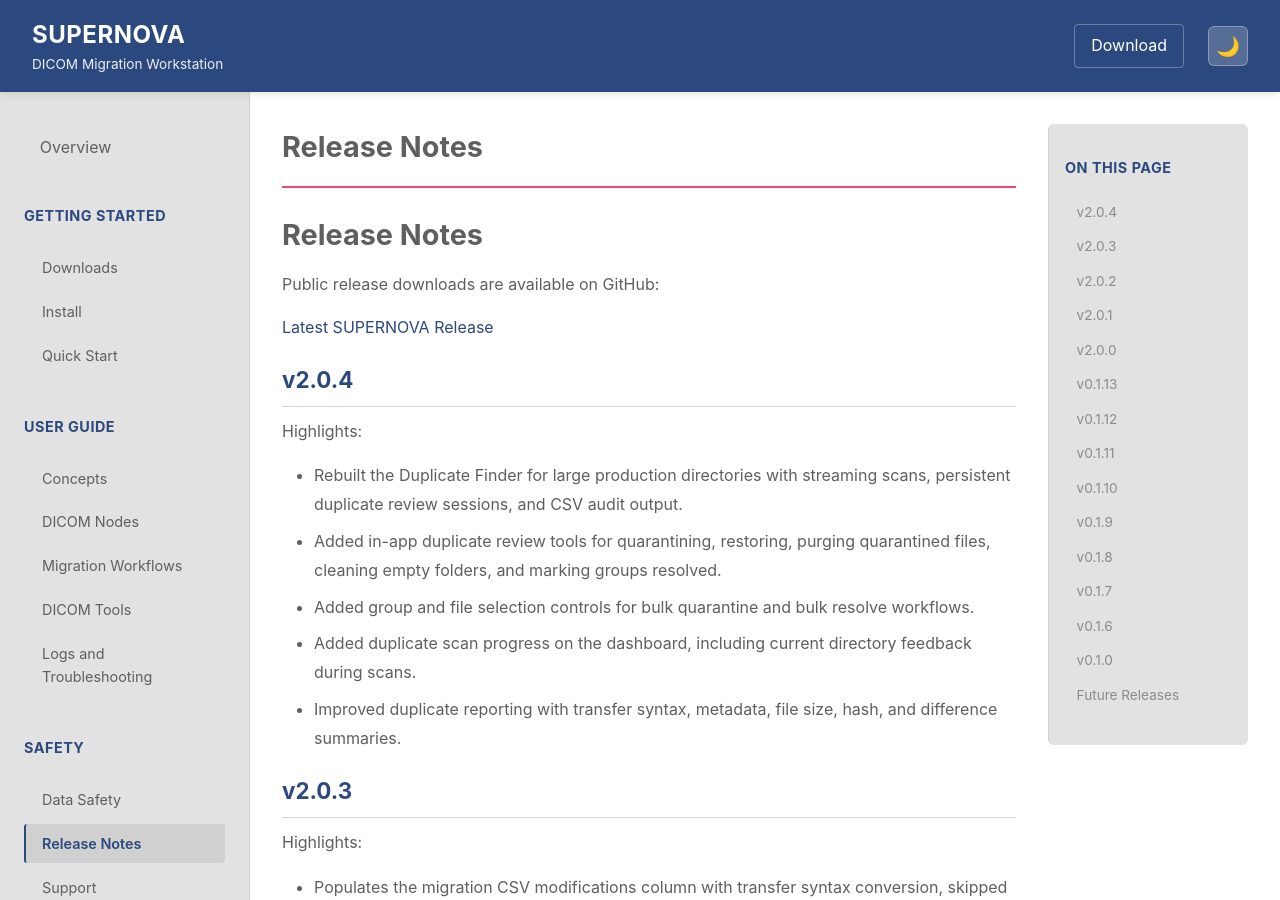
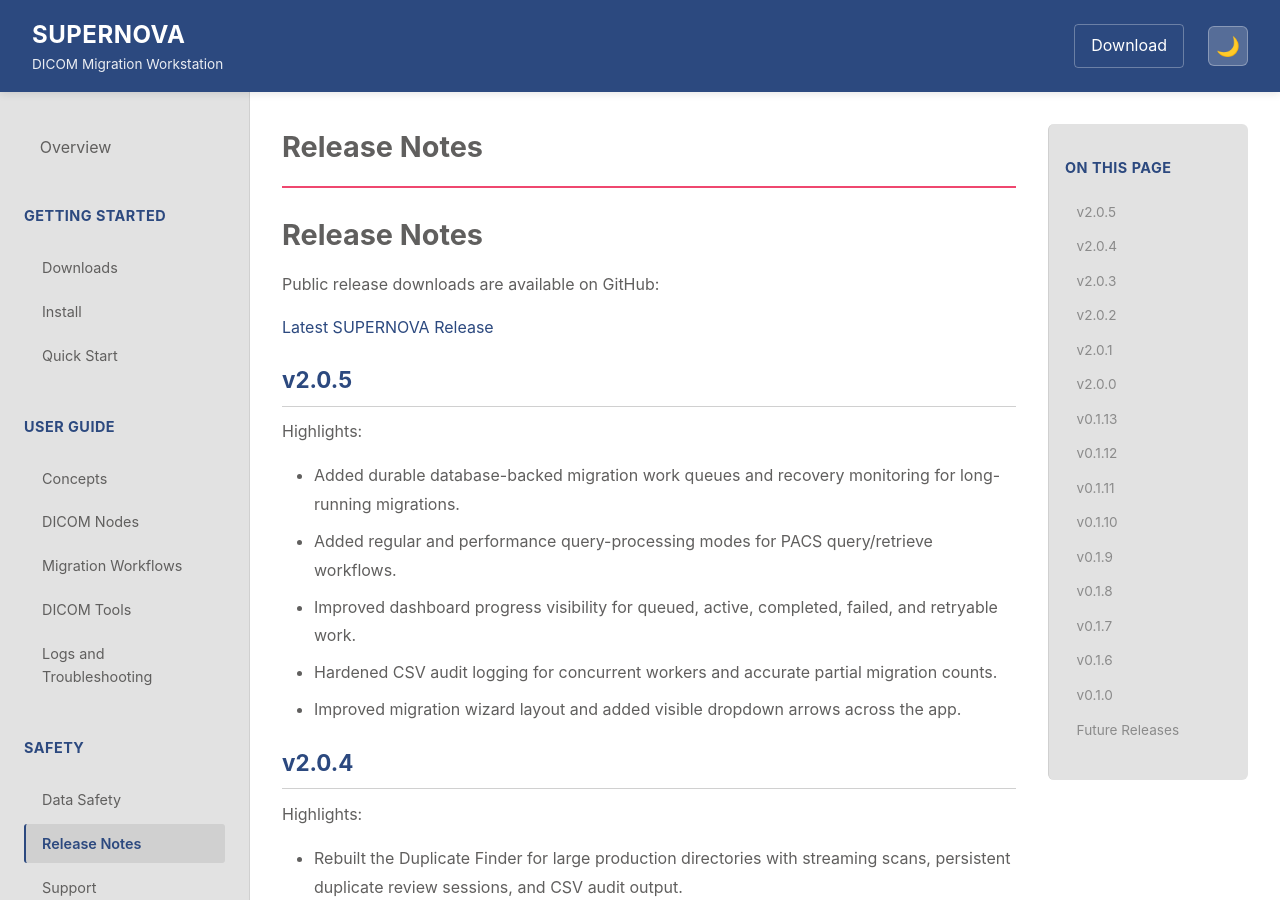
Before and after one commit to JayDubb85/SUPERNOVA-Releases, a Jekyll site: the page built from docs/release-notes.md, in a window 1280 px wide and 900 px high. Built offline with Jekyll 4.4.1, drawn with Linux system fonts in a browser that asks for light colours.

Commit message:
Update public documentation

```diff
--- a/docs/release-notes.md
+++ b/docs/release-notes.md
@@ -9,6 +9,16 @@ description: SUPERNOVA public release notes
 Public release downloads are available on GitHub:
 
 [Latest SUPERNOVA Release](https://github.com/JayDubb85/SUPERNOVA-Releases/releases/latest)
+
+## v2.0.5
+
+Highlights:
+
+- Added durable database-backed migration work queues and recovery monitoring for long-running migrations.
+- Added regular and performance query-processing modes for PACS query/retrieve workflows.
+- Improved dashboard progress visibility for queued, active, completed, failed, and retryable work.
+- Hardened CSV audit logging for concurrent workers and accurate partial migration counts.
+- Improved migration wizard layout and added visible dropdown arrows across the app.
 
 ## v2.0.4
 
```
